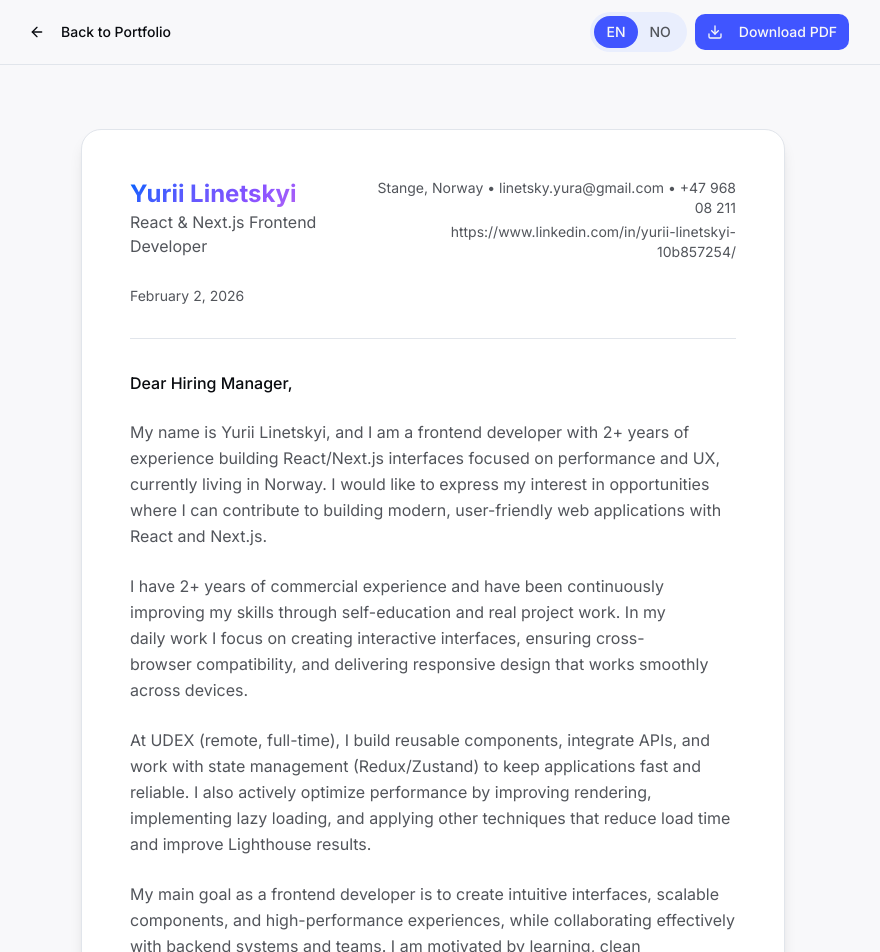
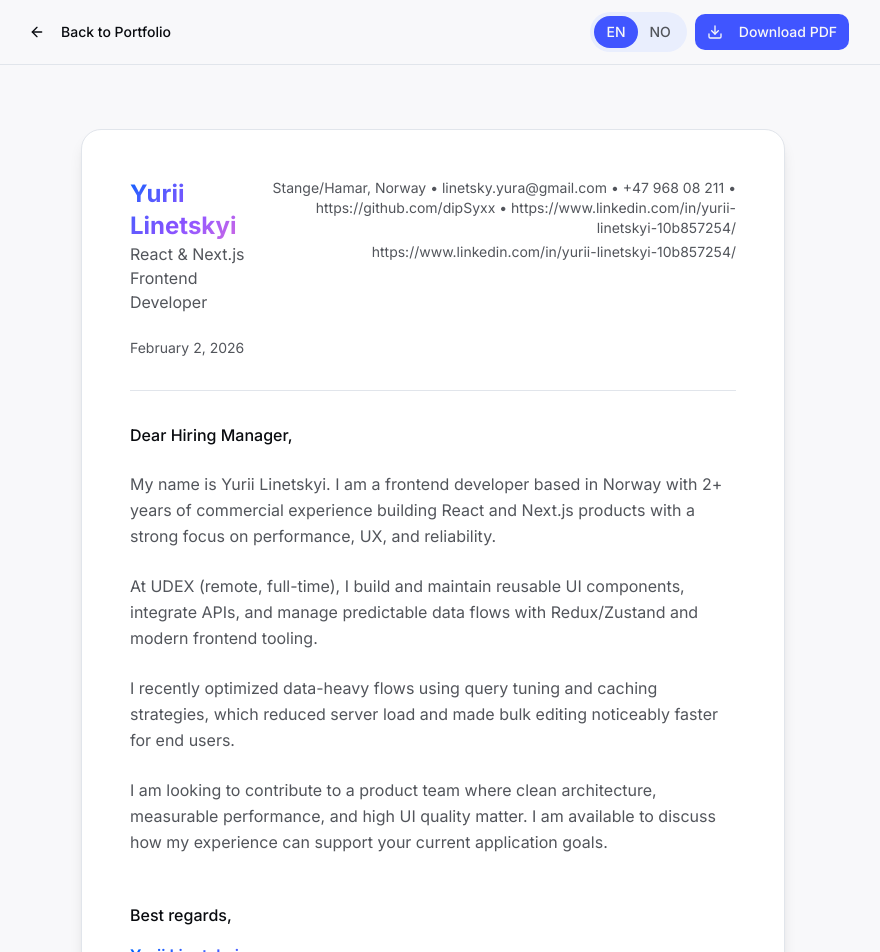
Before and after one commit to dipSyxx/Yurii-React-Developer, a Next.js app: page /application in a window 1280 px wide. Shown: the top 952 px of the page, without its empty margins (207-1087 px from the left). Built offline with nearby package versions, Linux system fonts and the light colour scheme.

Commit message:
Revise cover letter content for clarity and impact, emphasizing frontend development experience and recent optimizations. Update contact information to include GitHub and LinkedIn profiles. Expand backend skills in profile to include additional technologies such as Supabase and Firebase.

```diff
--- a/src/content/cover-letter.ts
+++ b/src/content/cover-letter.ts
@@ -2,29 +2,29 @@ export const coverLetter = {
   en: {
     salutation: "Dear Hiring Manager,",
     paragraphs: [
-      "My name is Yurii Linetskyi, and I am a frontend developer with 2+ years of experience building React/Next.js interfaces focused on performance and UX, currently living in Norway. I would like to express my interest in opportunities where I can contribute to building modern, user-friendly web applications with React and Next.js.",
-      "I have 2+ years of commercial experience and have been continuously improving my skills through self-education and real project work. In my daily work I focus on creating interactive interfaces, ensuring cross-browser compatibility, and delivering responsive design that works smoothly across devices.",
-      "At UDEX (remote, full-time), I build reusable components, integrate APIs, and work with state management (Redux/Zustand) to keep applications fast and reliable. I also actively optimize performance by improving rendering, implementing lazy loading, and applying other techniques that reduce load time and improve Lighthouse results.",
-      "My main goal as a frontend developer is to create intuitive interfaces, scalable components, and high-performance experiences, while collaborating effectively with backend systems and teams. I am motivated by learning, clean development practices, and delivering quality that users feel.",
-      "I would be glad to discuss how my experience and mindset could fit your team. Thank you for your time and consideration.",
+      "My name is Yurii Linetskyi. I am a frontend developer based in Norway with 2+ years of commercial experience building React and Next.js products with a strong focus on performance, UX, and reliability.",
+      "At UDEX (remote, full-time), I build and maintain reusable UI components, integrate APIs, and manage predictable data flows with Redux/Zustand and modern frontend tooling.",
+      "I recently optimized data-heavy flows using query tuning and caching strategies, which reduced server load and made bulk editing noticeably faster for end users.",
+      "I am looking to contribute to a product team where clean architecture, measurable performance, and high UI quality matter. I am available to discuss how my experience can support your current application goals.",
     ],
     closing: "Best regards,",
     name: "Yurii Linetskyi",
-    contactLine: "Stange, Norway • linetsky.yura@gmail.com • +47 968 08 211",
+    contactLine:
+      "Stange/Hamar, Norway • linetsky.yura@gmail.com • +47 968 08 211 • https://github.com/dipSyxx • https://www.linkedin.com/in/yurii-linetskyi-10b857254/",
   },
 
   no: {
     salutation: "Kjære ansettelsesansvarlig,",
     paragraphs: [
-      "Jeg heter Yurii Linetskyi og er frontend-utvikler med 2+ års erfaring i å bygge React/Next.js-grensesnitt med fokus på ytelse og UX, bosatt i Norge. Jeg ønsker å uttrykke min interesse for muligheter der jeg kan bidra til å bygge moderne og brukervennlige webapplikasjoner med React og Next.js.",
-      "Jeg har over 2 års kommersiell erfaring og utvikler meg kontinuerlig gjennom selvstudie og arbeid i reelle prosjekter. I hverdagen fokuserer jeg på å lage interaktive grensesnitt, sikre nettleserkompatibilitet og levere responsivt design som fungerer godt på ulike enheter.",
-      "Hos UDEX (remote, fulltid) bygger jeg gjenbrukbare komponenter, integrerer API-er og jobber med state management (Redux/Zustand) for å gjøre applikasjoner raske og stabile. Jeg optimaliserer også ytelse gjennom forbedring av rendering, lazy loading og andre tiltak som reduserer lastetid og forbedrer Lighthouse-resultater.",
-      "Mitt hovedmål som frontend-utvikler er å lage intuitive grensesnitt, skalerbare komponenter og høy ytelse, samtidig som jeg samarbeider godt med backend-systemer og team. Jeg er motivert av læring, ryddige utviklingsprinsipper og å levere kvalitet som brukerne merker.",
-      "Jeg tar gjerne en prat om hvordan min erfaring og arbeidsmåte kan passe inn hos dere. Takk for at dere vurderer min søknad.",
+      "Jeg heter Yurii Linetskyi og er frontend-utvikler bosatt i Norge. Jeg har over 2 års kommersiell erfaring med å bygge React- og Next.js-løsninger med fokus på ytelse, UX og stabilitet.",
+      "Hos UDEX (remote, fulltid) bygger og vedlikeholder jeg gjenbrukbare UI-komponenter, integrerer API-er og jobber med forutsigbar state/dataflyt med Redux/Zustand og moderne frontend-verktøy.",
+      "Jeg har nylig optimalisert data-tunge flyter gjennom query tuning og caching, noe som reduserte serverbelastning og gjorde bulk-redigering raskere for brukerne.",
+      "Jeg ønsker å bidra i et produktteam der ren arkitektur, målbar ytelse og høy UI-kvalitet er viktig. Jeg tar gjerne en prat om hvordan erfaringen min kan støtte deres mål for applikasjonen.",
     ],
     closing: "Med vennlig hilsen,",
     name: "Yurii Linetskyi",
-    contactLine: "Stange, Norge • linetsky.yura@gmail.com • +47 968 08 211",
+    contactLine:
+      "Stange/Hamar, Norge • linetsky.yura@gmail.com • +47 968 08 211 • https://github.com/dipSyxx • https://www.linkedin.com/in/yurii-linetskyi-10b857254/",
   },
 } as const;
 
--- a/src/content/profile.ts
+++ b/src/content/profile.ts
@@ -42,7 +42,15 @@ export const profile = {
       "Zod",
       "REST APIs",
     ],
-    backend: ["PostgreSQL", "Prisma"],
+    backend: [
+      "PostgreSQL",
+      "Prisma",
+      "Supabase",
+      "Firebase",
+      "Node.js",
+      "Express",
+      "Sanity",
+    ],
     auth: [
       "NextAuth",
       "Neon Auth",
```
